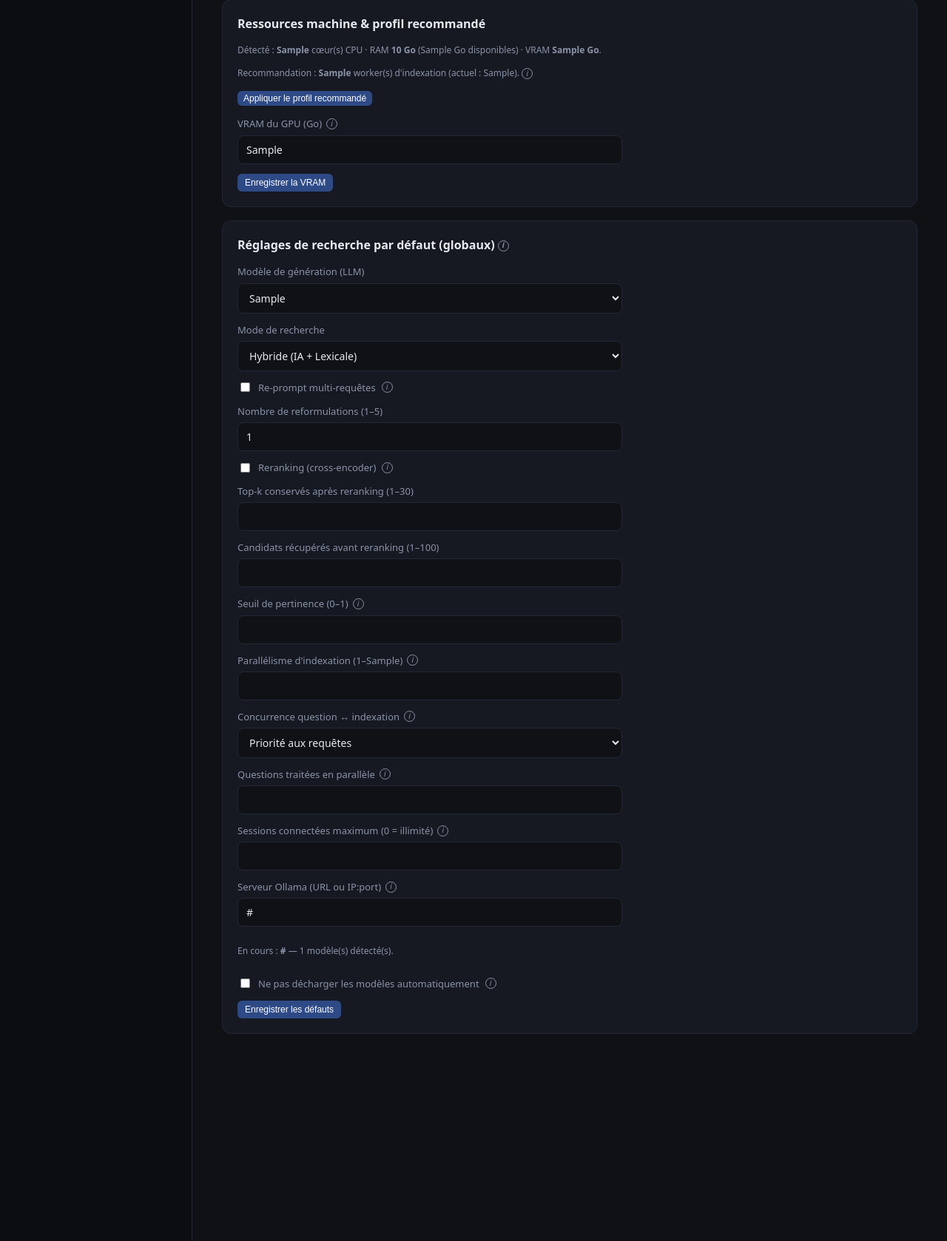
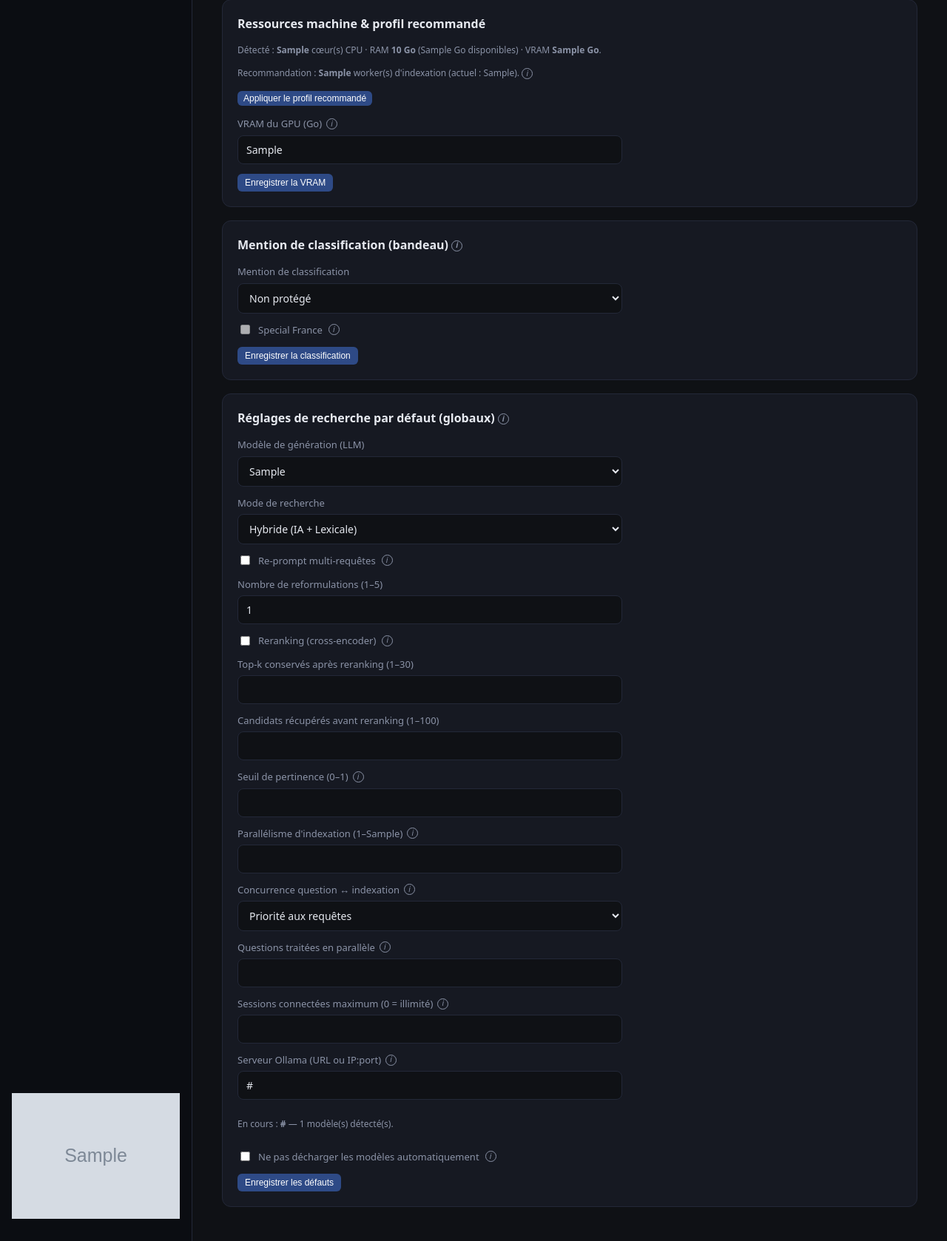
Before and after one commit to guigou683/edgar2, a FastAPI app: template app/templates/admin/models.html in a window 1280 px wide. Shown: the part 294-1972 px from the top of the page at 74% size. Run offline with FastAPI, Linux system fonts and the light colour scheme; the template is opened without the code that fills it: most values are stand-ins (such as "Sample title", 1, 10 or a date in 2020); grey boxes marked "Sample" are stand-in pictures; parts of the project's set-up code (start-up, migrations or seed data) failed here and were passed over; some libraries are stand-ins or nearby versions.

Commit message:
Ajout : mention de classification (bandeau permanent + Special France)
Bandeau affiché en permanence dans la barre de gauche, au-dessus du bloc compte,
sur toutes les pages : « Non protégé » (défaut), « Diffusion Restreinte » ou
« Secret », avec option « Special France » (interdite sur Non protégé, côté
serveur ET interface). Réglage admin (liste déroulante + case) sur la page
Modèles ; route /admin/classification (CSRF + admin + audit) ; 4 SVG au style
réglementaire (bordure + texte gras de la couleur de la mention).

```diff
--- a/app/main.py
+++ b/app/main.py
@@ -89,7 +89,11 @@ def _csrf_nonce(request: Request) -> str:
 def _render_with_csrf(request: Request, template: str, ctx: dict):
     """Rend un gabarit en injectant un jeton CSRF et en (re)posant le cookie nonce."""
     nonce = _csrf_nonce(request)
-    ctx = {**ctx, "request": request, "csrf_token": make_csrf_token(nonce)}
+    _classif = appsettings.get_classification()
+    ctx = {**ctx, "request": request, "csrf_token": make_csrf_token(nonce),
+           "classification": _classif,
+           "classif_img": appsettings.CLASSIFICATION_IMG[_classif],
+           "special_france": appsettings.get_special_france()}
     response = templates.TemplateResponse(template, ctx)
     _set_cookie(response, CSRF_COOKIE, nonce, max_age=3600)
     return response
@@ -1166,6 +1170,22 @@ async def admin_models_save(request: Request):
     return RedirectResponse("/admin/models", status_code=303)
 
 
+@app.post("/admin/classification")
+async def admin_classification_save(request: Request, classification: str = Form("non_protege"),
+                                    special_france: str = Form(""), csrf_token: str = Form(...)):
+    """Enregistre la mention de classification (bandeau) + « Special France »."""
+    user, resp = _guard(request, auth.ROLE_ADMIN)
+    if resp:
+        return resp
+    if _check_csrf(request, csrf_token):
+        appsettings.set_classification(classification)
+        appsettings.set_special_france(special_france == "on")
+        db.insert_audit("classification_update", user["id"], user["username"],
+                        client_ip(request), _ua(request),
+                        f"{appsettings.get_classification()} sf={appsettings.get_special_france()}")
+    return RedirectResponse("/admin/models", status_code=303)
+
+
 @app.post("/admin/models/unload")
 async def admin_models_unload(request: Request, model: str = Form(""),
                               csrf_token: str = Form(...)):
--- a/app/static/css/edgar.css
+++ b/app/static/css/edgar.css
@@ -59,6 +59,8 @@ a:hover { color: var(--or); }
   border-radius: var(--radius); cursor: pointer; font-size: 14px;
 }
 .btn-new:hover { background: var(--marine); }
+.classif-marking { display: flex; flex-direction: column; gap: 6px; margin-bottom: 12px; }
+.classif-banner { display: block; width: 100%; height: auto; }
 .account { border-top: 1px solid var(--border); padding-top: 12px; }
 .account-name { font-weight: 600; }
 .account-role { color: var(--text-muted); font-size: 12px; text-transform: capitalize; }
--- a/app/static/js/chat.js
+++ b/app/static/js/chat.js
@@ -308,6 +308,19 @@ document.addEventListener("DOMContentLoaded", () => {
       window.alert("Échec du renommage.");
     }
   });
+
+  // --- Classification : « Special France » indisponible sur « Non protégé » ---
+  const classifSel = document.querySelector("[data-classif-select]");
+  const sfCheck = document.querySelector("[data-sf-check]");
+  if (classifSel && sfCheck) {
+    const syncSF = () => {
+      const np = classifSel.value === "non_protege";
+      sfCheck.disabled = np;
+      if (np) sfCheck.checked = false;
+    };
+    classifSel.addEventListener("change", syncSF);
+    syncSF();
+  }
 
   // --- Panneau d'expérimentation ---
   const panel = document.querySelector("[data-panel]");
--- a/app/templates/admin/models.html
+++ b/app/templates/admin/models.html
@@ -31,6 +31,24 @@
         {{ ui.info("Non détectable automatiquement (l'app n'a pas accès au GPU). Laisser vide si pas de GPU. Sert au conseil de modèle ci-dessus.") }}</span>
         <input type="text" name="gpu_vram" value="{{ gpu_vram }}" placeholder="ex. 6" autocomplete="off"></label>
       <div><button class="btn-mini" type="submit">Enregistrer la VRAM</button></div>
+    </form>
+  </div>
+
+  <div class="admin-card">
+    <h2>Mention de classification (bandeau)
+      {{ ui.info("Bandeau affiché en permanence dans la barre de gauche, sur toutes les pages. « Special France » ne s'associe qu'à Secret ou Diffusion Restreinte.") }}</h2>
+    <form class="admin-form" method="post" action="/admin/classification">
+      <input type="hidden" name="csrf_token" value="{{ csrf_token }}">
+      <label>Mention de classification
+        <select name="classification" data-classif-select>
+          <option value="non_protege" {% if classification=='non_protege' %}selected{% endif %}>Non protégé</option>
+          <option value="diffusion_restreinte" {% if classification=='diffusion_restreinte' %}selected{% endif %}>Diffusion Restreinte</option>
+          <option value="secret" {% if classification=='secret' %}selected{% endif %}>Secret</option>
+        </select>
+      </label>
+      <label class="inline"><input type="checkbox" name="special_france" data-sf-check {% if special_france %}checked{% endif %}> Special France
+        {{ ui.info("Associable uniquement à Secret ou Diffusion Restreinte (indisponible sur « Non protégé »).") }}</label>
+      <div><button class="btn-mini" type="submit">Enregistrer la classification</button></div>
     </form>
   </div>
 
--- a/app/templates/base.html
+++ b/app/templates/base.html
@@ -31,6 +31,13 @@
 
       {% block sidebar_bottom %}{% endblock %}
 
+      {% if classif_img %}
+      <div class="classif-marking" aria-label="Mention de classification">
+        <img class="classif-banner" src="/static/img/classif/{{ classif_img }}?v={{ asset_v }}" alt="Mention de classification">
+        {% if special_france %}<img class="classif-banner" src="/static/img/classif/special-france.svg?v={{ asset_v }}" alt="Special France">{% endif %}
+      </div>
+      {% endif %}
+
       {% if user %}
       <div class="account">
         <div class="account-name">{{ user.username }}</div>
```
Also changed, not shown: app/core/appsettings.py (+38 -0 lines), app/static/img/classif/diffusion-restreinte.svg (added), app/static/img/classif/non-protege.svg (added), app/static/img/classif/secret.svg (added), app/static/img/classif/special-france.svg (added).
